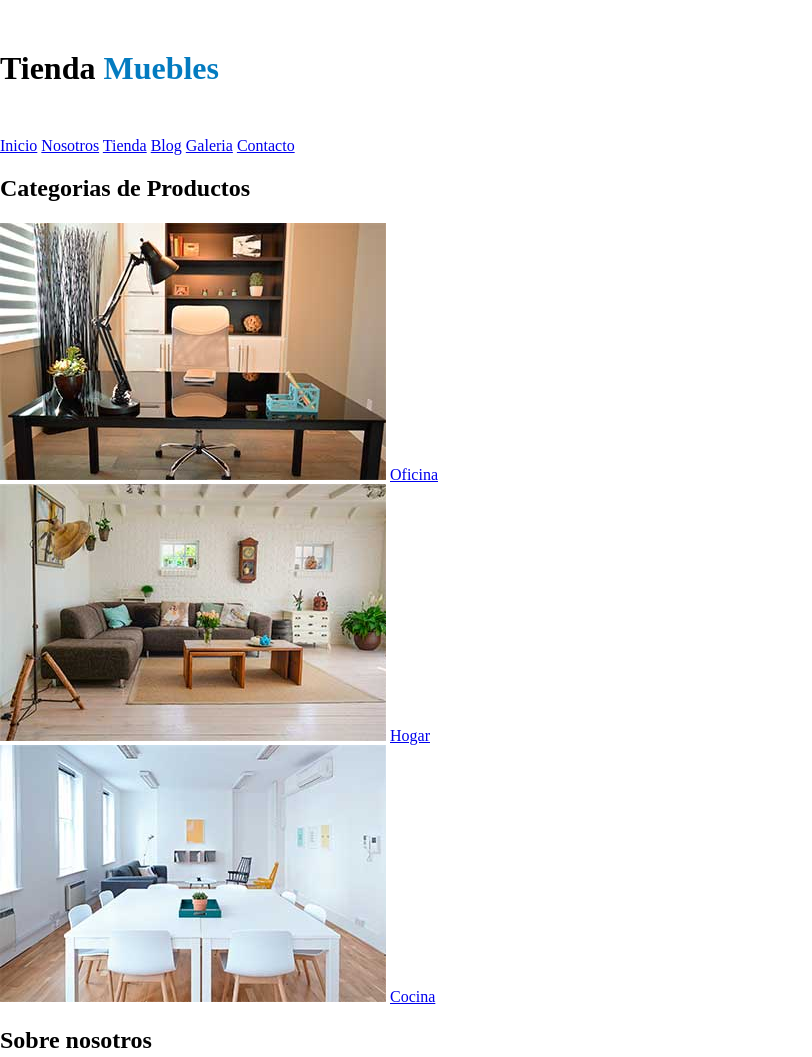
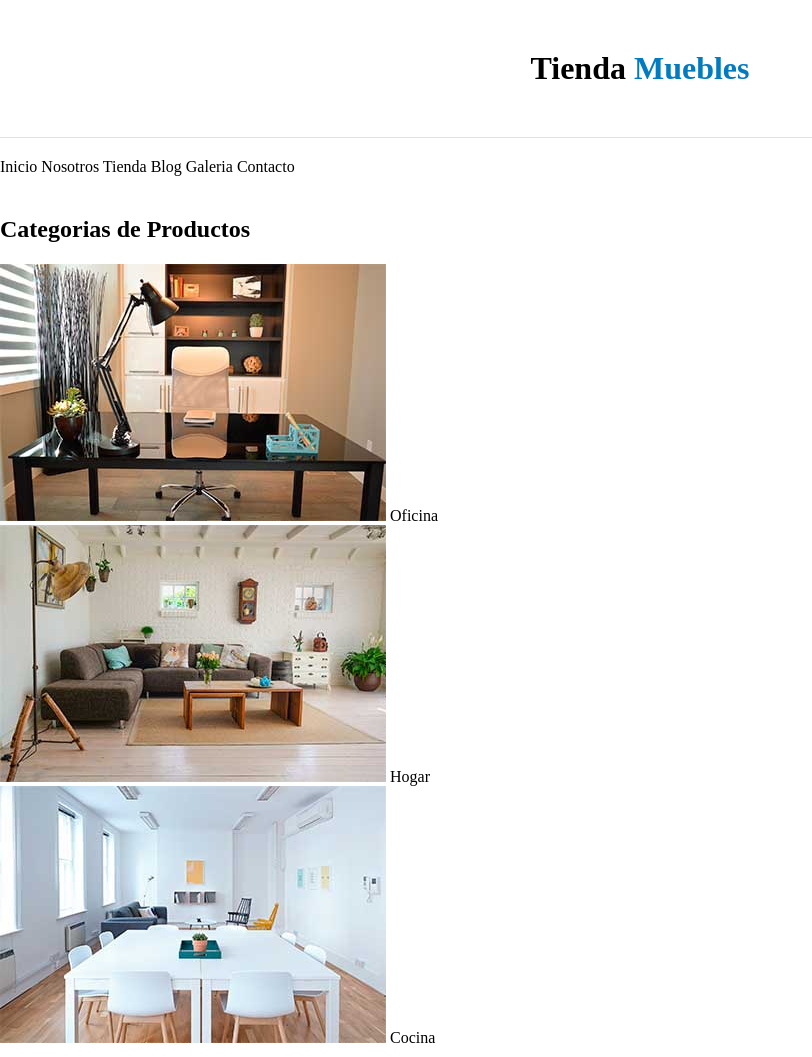
Before and after one commit to MauriGoizS/CSS---Flexbox-CSS-Grid-SASS, a plain HTML site: page ecommerce/index.html in a window 1280 px wide. Shown: the top 1057 px of the page, without its empty margins (0-812 px from the left). Drawn offline with Linux system fonts and the light colour scheme.

Commit message:
Agrupando nuestro Código CSS

```diff
--- a/ecommerce/css/style.css
+++ b/ecommerce/css/style.css
@@ -6,12 +6,26 @@ html {
     box-sizing: inherit;
 }
 
+/* Globales */
+
+a {
+    text-decoration: none;
+    color: #000;
+}
+
+
+/* Header y Navegación */
 .nombre-sitio {
     margin: 50px 0;
+    text-align: center;
 }
 
 .nombre-sitio span {
     color: #037bc0;
 }
 
+.nav-principal {
+    border-top: 1px solid #e1e1e1;
+    padding: 20px 0;
+}
 /* Box Model */
--- a/ecommerce/index.html
+++ b/ecommerce/index.html
@@ -13,7 +13,7 @@
         <h1 class="nombre-sitio">Tienda <span> Muebles </span> </h1>
     </header>
 
-    <nav class="navegacion">
+    <nav class="nav-principal">
         <a href="index.html">Inicio</a>
         <a href="nosotros.html">Nosotros</a>
         <a href="tienda.html">Tienda</a>
```
